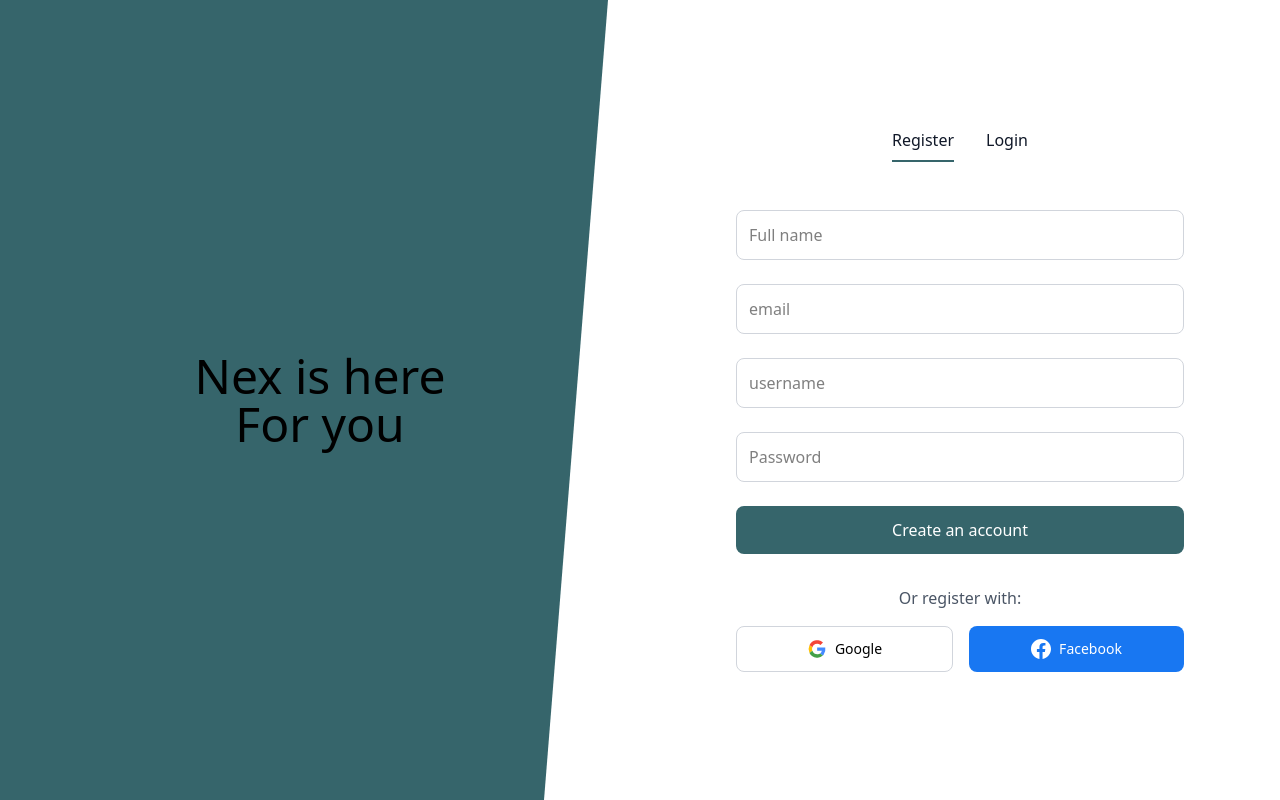
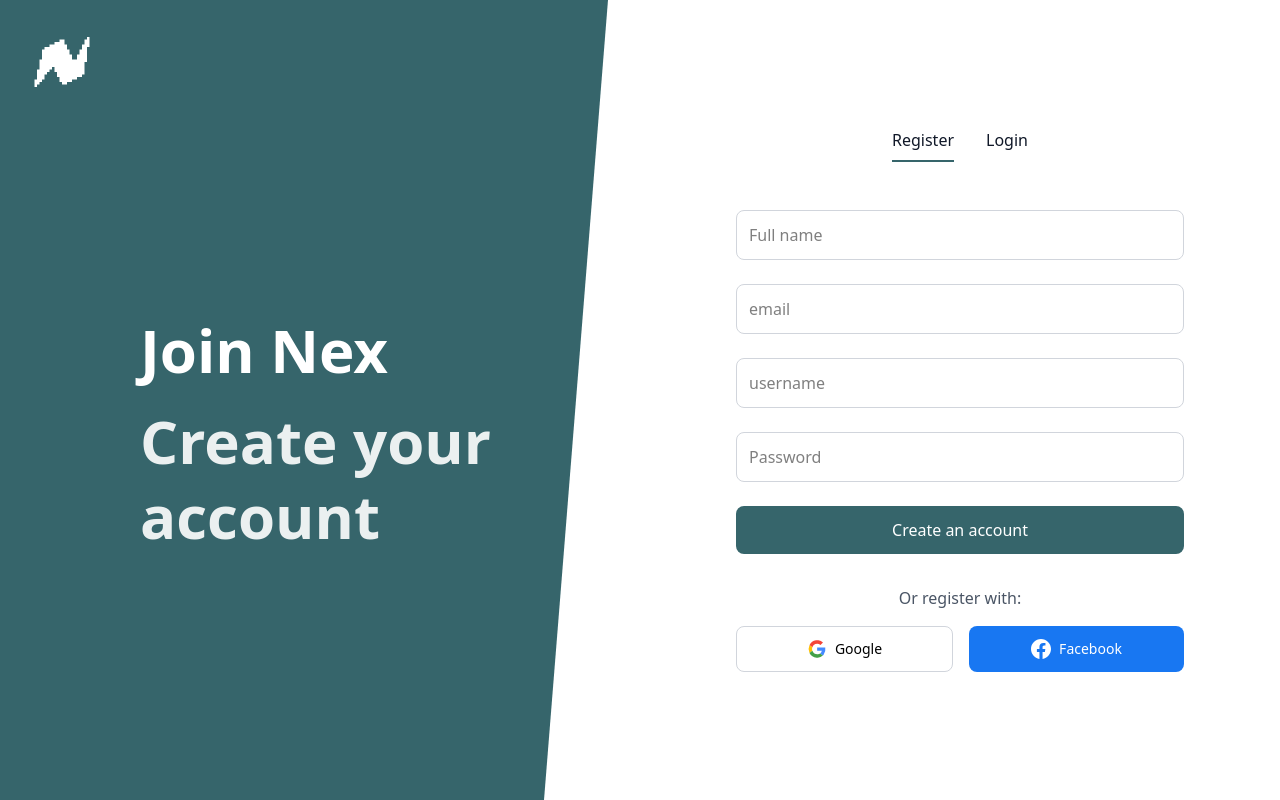
Before and after one commit to marstrx/News-Platform, a React (Vite) app in the folder website/: page /register in a window 1280 px wide. Built offline with nearby package versions, Linux system fonts and the light colour scheme.

Commit message:
logo added

```diff
--- a/website/src/Components/Auth/AuthHero.tsx
+++ b/website/src/Components/Auth/AuthHero.tsx
@@ -1,20 +1,47 @@
 import { JSX } from "react";
+import { Link } from "react-router-dom";
 
 type AuthHeroProps = {
     title: string,
     subtitle: string
 };
 
-
 function AuthHero({ title, subtitle }: AuthHeroProps): JSX.Element {
     return (
-        <div className="min-h-screen w-1/2 bg-[#36656B] flex flex-col justify-center text-center" style={{
-        clipPath: "polygon(0 0, 95% 0, 85% 100%, 0% 100%)"
-      }}>
-            <h2 className="text-5xl">{title}</h2>
-            <h2 className="text-5xl">{subtitle}</h2>
+        <div
+            className="min-h-screen w-1/2 bg-[#36656B] flex flex-col relative"
+            style={{
+                clipPath: "polygon(0 0, 95% 0, 85% 100%, 0% 100%)"
+            }}
+        >
+            <div className="p-8">
+                <Link to="/" className="inline-block hover:opacity-80 transition-opacity">
+                    <svg
+                        width="60"
+                        height="60"
+                        xmlns="http://www.w3.org/2000/svg"
+                        viewBox="0 0 24 24"
+                    >
+                        <path
+                            fill="#FFFFFF"
+                            d="M23 2v4h-1v6h-1v5h-1v1h-2v1h-2v1h-2v1h-2v-1h-1v-2h-1v-2H9v-2H8v1H7v1H6v1H5v2H4v1H3v1H2v1H1v-3h1v-4h1v-4h1V7h1V6h2V5h2V4h2V3h2v2h1v2h1v2h1v2h2V9h1V7h1V5h1V3h1V2z"
+                        />
+                    </svg>
+                </Link>
+            </div>
+
+            <div className="flex-1 flex flex-col justify-center items-center px-12 -mt-16">
+                <div className="space-y-4">
+                    <h2 className="text-6xl font-bold text-white leading-tight">
+                        {title}
+                    </h2>
+                    <h2 className="text-6xl w-90 font-bold text-white/90 leading-tight">
+                        {subtitle}
+                    </h2>
+                </div>
+            </div>
         </div>
     )
 }
 
-export default AuthHero
+export default AuthHero;
--- a/website/src/Components/SignUp/SignUp.tsx
+++ b/website/src/Components/SignUp/SignUp.tsx
@@ -5,7 +5,7 @@ import AuthHero from "../Auth/AuthHero"
 function SignUp(): JSX.Element {
     return (
         <div className="min-h-screen flex">
-            <AuthHero title="Nex is here" subtitle="For you" />
+            <AuthHero title="Join Nex" subtitle="Create your account" />
 
             <div className="flex-1 flex flex-col justify-center items-center px-8">
                 {/* Navigation Tabs */}
```
